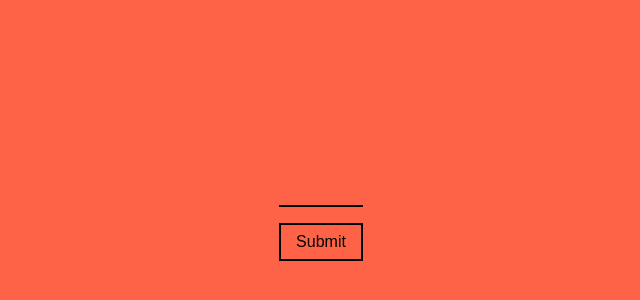
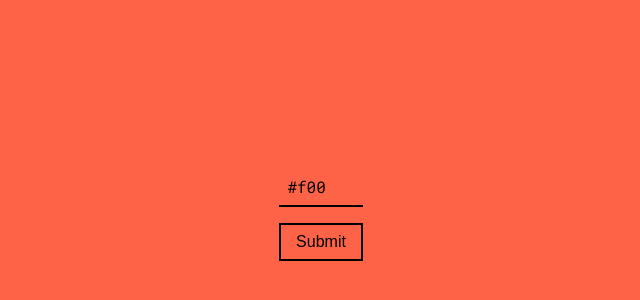
Before and after one commit to pete-murphy/purescript-colorable, a React (Create React App) app: page / in a window 1280 px wide. Shown: the part 186-486 px from the top of the page, without its empty margins (319-959 px from the left). Built offline with nearby package versions, Linux system fonts and the light colour scheme.

Commit message:
Setting bg color from input element

```diff
--- a/src/App.js
+++ b/src/App.js
@@ -1,11 +1,21 @@
-import React from "react"
+import React, { useState } from "react"
 import "./App.css"
 
-const App = () => (
-  <main>
-    <input type="text" />
-    <button>Submit</button>
-  </main>
-)
+const App = () => {
+  const [color, setColor] = useState("#f00")
+  const handleClick = () => {
+    document.documentElement.style.setProperty("--background-color", color)
+  }
+  return (
+    <main>
+      <input
+        value={color}
+        onChange={({ target: { value } }) => setColor(value)}
+        type="text"
+      />
+      <button onClick={handleClick}>Submit</button>
+    </main>
+  )
+}
 
 export default App
```
Also changed, not shown: 1 other file (tests, documents, lock files or other folders).
